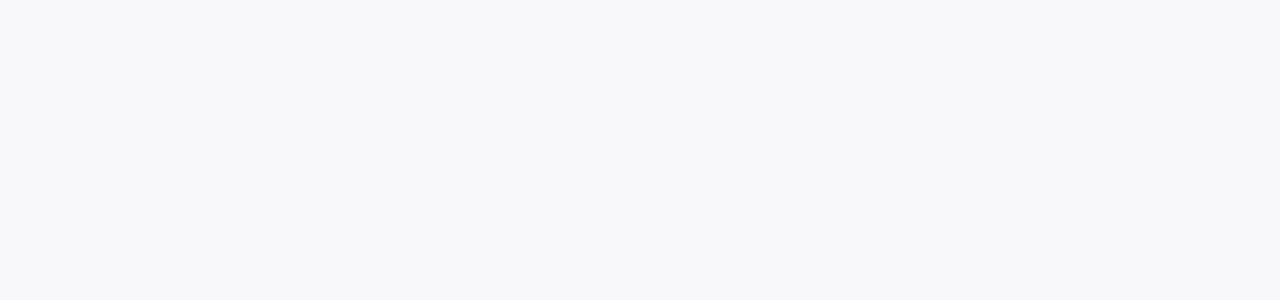
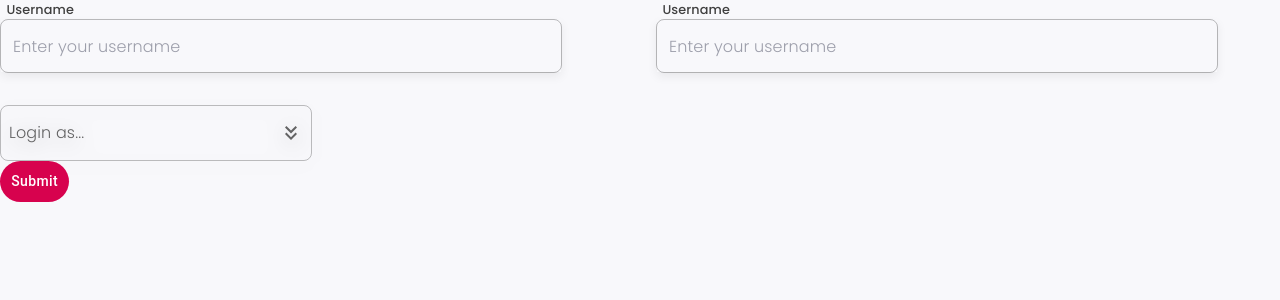
Before and after one commit to olusegvn/h2mcs-frontend, a React (Create React App) app: page / in a window 1280 px wide. Before the commit this address had no page. Shown: the top 300 px of the page. Built offline with nearby package versions, Linux system fonts and the light colour scheme.

Commit message:
Created form generator.

```diff
--- a/src/App.tsx
+++ b/src/App.tsx
@@ -6,6 +6,8 @@
 import Theme from "./Theme";
 import Layout from "./components/page-components/Browser/Layout";
 import {NavigationList, NavigationListItem} from "./assets/NaigationList";
+import Form from "./components/common-components/Form";
+import {form} from "./assets/Forms";
 
 function App() {
     return (
@@ -15,6 +17,7 @@
               <Routes>
                   <Route path={'/login'} element={<Login/>}/>
                   <Route path={'/register'} element={<Register/>}/>
+                  <Route path={'/'} element={<Form {...form}/>}/>
                   <Route element={<Layout/>}>
                       {NavigationList.map(({name, icon, Component, componentProps}: NavigationListItem) => (
                             <Route path={name} element={<Component icon={icon} name={name} {...componentProps}/>} />
--- /dev/null
+++ b/src/assets/Forms.ts
@@ -0,0 +1,55 @@
+import {FormTextField} from "../components/common-components/Input";
+import {Select} from "../components/common-components/Select";
+import {option} from "../components/common-components/OptionList";
+import {ActionButton} from "../components/common-components/Button";
+
+export interface FormField {
+    name: string,
+    rules: object,
+    InputComponent: (props: any)=> JSX.Element,
+    placeholder: string,
+    label: string,
+    half?: boolean,
+    items?: option[]
+}
+
+export interface FormInterface{
+    fields: FormField[],
+    onSubmit: any,
+    Submit?: any,
+}
+
+export const form: FormInterface = {
+    fields: [
+        {
+            name: 'username',
+            rules: {required: 'Fill in Field'},
+            InputComponent: FormTextField,
+            placeholder: "Enter your username",
+            label: 'Username'
+        },
+        {
+            name: 'username',
+            rules: {required: 'Fill in Field'},
+            InputComponent: FormTextField,
+            placeholder: "Enter your username",
+            label: 'Username'
+        },
+        {
+            name: 'loginAs',
+            rules: {required: 'select login'},
+            InputComponent: Select,
+            placeholder: "Login as...",
+            label: 'Login as',
+            half: true,
+            items: [
+                {name: 'Something', value: 'Something'},
+                {name: 'Something else', value: 'Something else'}
+            ]
+        },
+
+    ],
+    Submit: ActionButton,
+    onSubmit: () => {},
+
+}
--- a/src/components/common-components/Button.tsx
+++ b/src/components/common-components/Button.tsx
@@ -29,8 +29,7 @@
                 borderRadius: '2rem',
                 textTransform: 'none',
                 padding: '.5rem .7rem',
-            }}check for substring js
-
+            }}
             {...props}
         />
     );
--- /dev/null
+++ b/src/components/common-components/Form.tsx
@@ -0,0 +1,45 @@
+import React, {useState} from 'react';
+import {Grid} from "@mui/material";
+import {HalfGridItem} from "../mini-components/Grid";
+import {Controller, useForm} from "react-hook-form";
+import {FormField, FormInterface} from "../../assets/Forms";
+
+export const Form = ({fields, Submit, onSubmit}: FormInterface) => {
+    const initialFormValues: any = {}
+    const [formValues, setFormValues] = useState(initialFormValues);
+    const [errorString, setErrorString] = useState();
+    const {control, handleSubmit, formState:{errors}} = useForm();
+
+    fields?.forEach((item) => {initialFormValues[item.name] = ""})
+    const handleTextChanged = (event: React.ChangeEvent<HTMLInputElement>) => {
+        const {name, value} = event.target;
+        setFormValues({...formValues, [name]: value})
+        return value;
+    }
+    return (
+        <form onSubmit={handleSubmit(onSubmit)}>
+            <Grid direction={'row'} spacing={4} container>
+                {fields?.map(({name, InputComponent, placeholder, label, ...others}) => (
+                    <HalfGridItem>
+                        <Controller control={control} name={name} {...others} render={({field}) => (
+                            <InputComponent
+                                {...field}
+                                {...others}
+                                required={errors[name]}
+                                name={name}
+                                label={label}
+                                value={formValues[name]}
+                                errorString={errorString}
+                                handleTextChanged={handleTextChanged}
+                                placeholder={placeholder}
+                            />)}
+                            />
+                    </HalfGridItem>
+                ))}
+            </Grid>
+            <Submit type="submit">Submit</Submit>
+        </form>
+    );
+};
+
+export default Form;
--- a/src/components/common-components/Input.tsx
+++ b/src/components/common-components/Input.tsx
@@ -8,7 +8,7 @@
 import {Icon} from "@iconify/react";
 import {SmallSpacedStack} from "../mini-components/Stack";
 
-interface FormTextFieldProps {
+export interface FormTextFieldProps {
   name: string;
   value: string;
   errorString?: string;
--- a/src/components/common-components/Select.tsx
+++ b/src/components/common-components/Select.tsx
@@ -13,28 +13,29 @@
 
 interface selectProps {
     items: option[],
-    onSelect: (e: React.ChangeEvent<HTMLInputElement>)=> string,
+    handleTextChanged: (e: React.ChangeEvent<HTMLInputElement>)=> string,
     value: string,
     name: string,
     placeholder?: string,
     required?: object| string| boolean,
-    errorString?: string
+    errorString?: string,
+    half?: any
 }
 
-export const Select = ({errorString, items, required, placeholder, value, onSelect, name, ...others}: selectProps) => {
+export const Select = ({errorString, half, items, required, placeholder, value, handleTextChanged, name, ...others}: selectProps) => {
     const selectPopupRef = useRef<PopupActions>(null);
     const selectButtonRef = useRef<HTMLButtonElement>(null);
     const border = `1px solid ${required || errorString? theme.palette.error.light : theme.palette.grey[700]}`
     const onOptionSelect = (e: React.ChangeEvent<HTMLInputElement>) => {
         selectPopupRef?.current?.close();
-        onSelect(e);
+        handleTextChanged(e);
     }
     return (
         <SmallSpacedStack direction={'row'} alignItems={'center'}>
         <Popup
             ref={selectPopupRef}
             trigger={
-            <StyledTriggerContainer>
+            <StyledTriggerContainer half={half}>
                 <StyledSelectButton ref={selectButtonRef} sx={{border: border,}}>
                 <Poppins >{ value ||placeholder}</Poppins>
                 <KeyboardDoubleArrowDownIcon/>
@@ -56,8 +57,8 @@
     );
 };
 
-const StyledTriggerContainer = styled('div')(()=> ({
-    width: '50%',
+const StyledTriggerContainer = styled('div')<any>(({theme, half})=> ({
+    width: half? '50%': '90%',
 }));
 
 const StyledSelectButton = styled(Button)(({theme}) => ({
--- a/src/components/page-components/Login/FormBody.tsx
+++ b/src/components/page-components/Login/FormBody.tsx
@@ -1,7 +1,7 @@
 import React, {useState} from 'react';
 import {Controller} from "react-hook-form";
 import {FormTextField} from "../../common-components/Input";
-import {Select, StyledSelectOptionButton} from "../../common-components/Select";
+import {Select} from "../../common-components/Select";
 import {SmallSpacedStack} from "../../mini-components/Stack";
 import {Poppins400, Poppins600} from "../../mini-components/Typography";
 import {styled} from "@mui/material/styles";
@@ -56,7 +56,7 @@
                 name={'loginAs'}
                 placeholder={'Login As...'}
                 value={formValues.loginAs}
-                onSelect={handleTextChanged}
+                handleTextChanged={handleTextChanged}
                 items={categoryOptions}/>
         )}/>
         <Controller control={control} name={'category'} rules={{required: 'Select a category'}} render={({field}) => (
@@ -67,7 +67,7 @@
                 name={'category'}
                 placeholder={'Category...'}
                 value={formValues.category}
-                onSelect={handleTextChanged}
+                handleTextChanged={handleTextChanged}
                 items={loginOptions}/>
         )}/>
 
```
Also changed, not shown: src/components/common-components/Table.tsx (+21 -25 lines).
